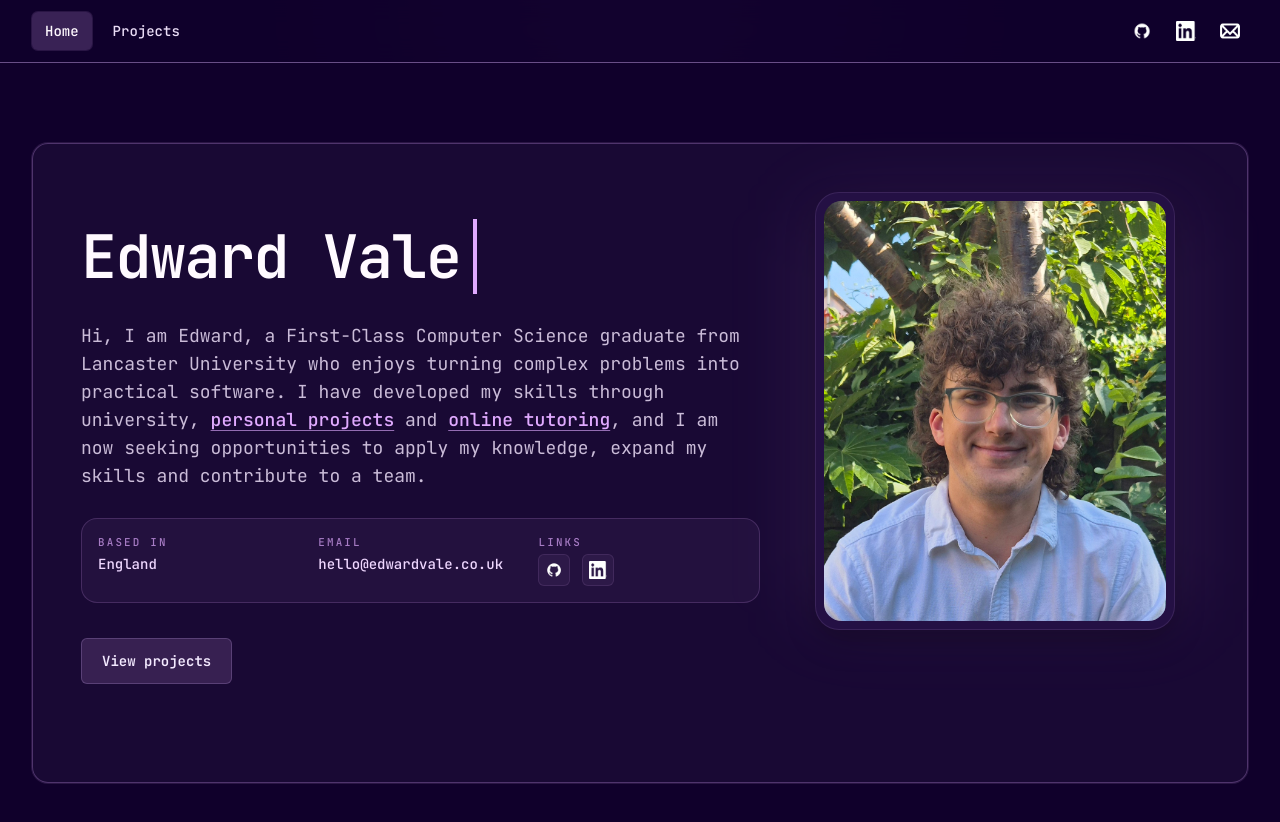
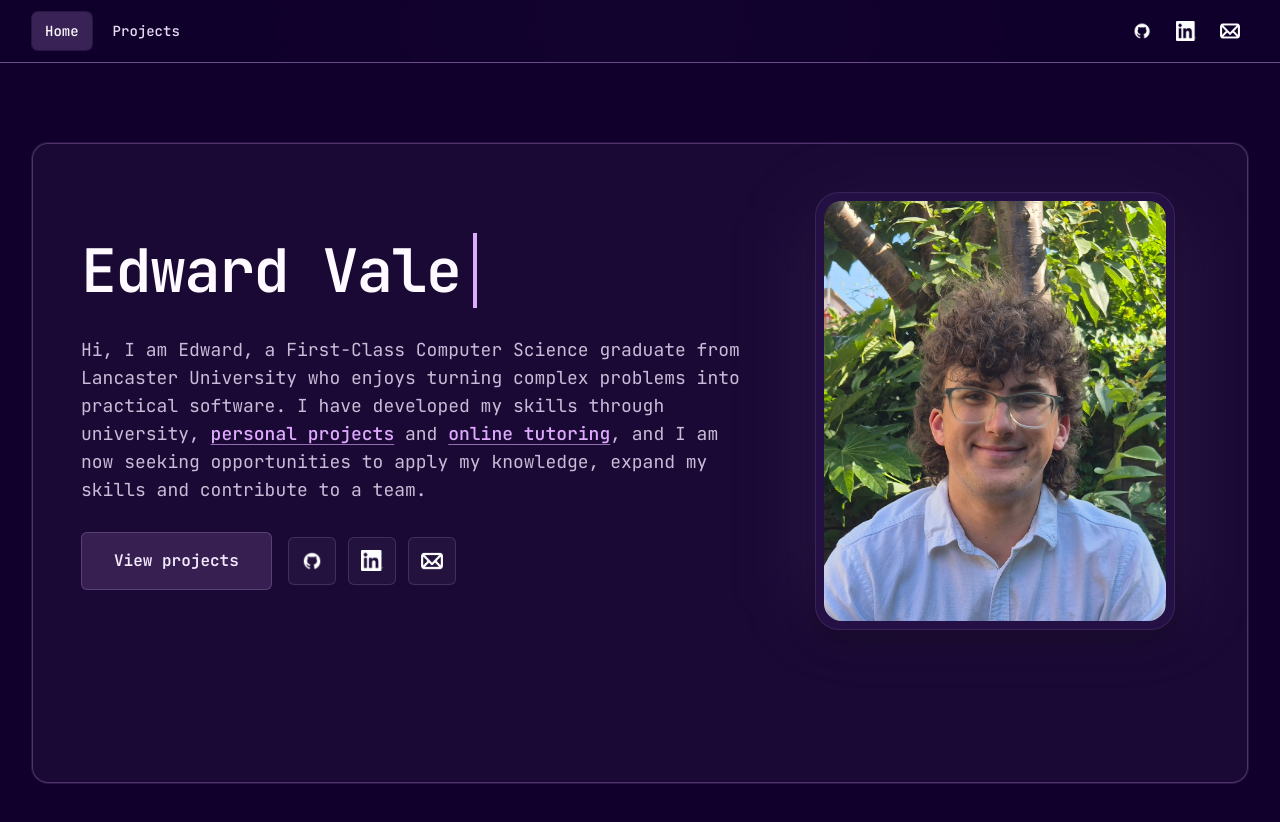
Before and after one commit to edvale732/website, a Next.js app: page / in a window 1280 px wide. Shown: the top 822 px of the page. Built offline with nearby package versions, Linux system fonts and the light colour scheme; no server answers.

Commit message:
removed links section, increased size of projects button and added link icons beside

```diff
--- a/app/page.tsx
+++ b/app/page.tsx
@@ -3,6 +3,7 @@ import Link from 'next/link';
 import headshot from '@/app/ui/icons/Headshot.jpg';
 import GitHubIcon from '@/app/ui/icons/github-white.png';
 import LinkedInIcon from '@/app/ui/icons/linkedin-white.png';
+import EmailIcon from '@/app/ui/icons/email.png';
 import RevealOnScroll from '@/app/ui/reveal-on-scroll';
 
 export default function Page() {
@@ -22,50 +23,39 @@ export default function Page() {
                 Hi, I am Edward, a First-Class Computer Science graduate from Lancaster University who enjoys turning complex problems into practical software. I have developed my skills through university, <Link href="/projects" className="font-medium text-subtle underline decoration-accent-border/70 underline-offset-4 transition hover:text-accent-hover">personal projects</Link> and <a href="https://www.mytutor.co.uk/tutors/10005073/" className="font-medium text-subtle underline decoration-accent-border/70 underline-offset-4 transition hover:text-accent-hover">online tutoring</a>, and I am now seeking opportunities to apply my knowledge, expand my skills and contribute to a team.
               </p>
 
-              <div className="grid gap-4 rounded-2xl border border-accent-border/20 bg-accent/5 p-4 text-center text-sm text-body/85 sm:grid-cols-3 sm:text-left">
-                <div>
-                  <p className="mb-1 text-[0.68rem] font-medium uppercase tracking-[0.2em] text-subtle/70">
-                    Based in
-                  </p>
-                  <p className="font-medium text-accent-hover">England</p>
-                </div>
-
-                <div>
-                  <p className="mb-1 text-[0.68rem] font-medium uppercase tracking-[0.2em] text-subtle/70">
-                    Email
-                  </p>
-                  <a
-                    href="mailto:hello@edwardvale.co.uk"
-                    className="break-words font-medium text-accent-hover transition hover:text-body"
+              <div className="flex flex-wrap items-center justify-center gap-4 sm:justify-start">
+                <Link
+                  href="/projects"
+                  className="rounded-md border border-surface-border/40 bg-accent/15 px-8 py-4 text-base font-semibold text-foreground transition hover:border-accent-hover/70 hover:bg-accent/25 focus:outline-none focus:ring-2 focus:ring-accent-border focus:ring-offset-2 focus:ring-offset-surface"
                 >
-                    hello@edwardvale.co.uk
-                  </a>
-                </div>
-
-                <div>
-                  <p className="mb-1 text-[0.68rem] font-medium uppercase tracking-[0.2em] text-subtle/70">
-                    Links
-                  </p>
-                  <div className="flex items-center justify-center gap-3 sm:justify-start">
+                  View projects
+                </Link>
+                <div className="flex items-center gap-3">
                   <a
                     href="https://github.com/edvale732"
                     target="_blank"
                     rel="noreferrer"
                     aria-label="GitHub"
-                      className="flex h-8 w-8 items-center justify-center rounded-md border border-surface-border/20 bg-accent/5 transition hover:border-accent-hover/60 hover:bg-accent/10"
+                    className="flex h-12 w-12 items-center justify-center rounded-md border border-surface-border/30 bg-accent/5 transition hover:border-accent-hover/60 hover:bg-accent/10 focus:outline-none focus:ring-2 focus:ring-accent-border"
                   >
-                      <Image src={GitHubIcon} alt="GitHub logo" width={18} height={18} className="h-[18px] w-[18px]" />
+                    <Image src={GitHubIcon} alt="" width={22} height={22} />
                   </a>
                   <a
                     href="https://www.linkedin.com/in/edward-vale-4672b3372"
                     target="_blank"
                     rel="noreferrer"
                     aria-label="LinkedIn"
-                      className="flex h-8 w-8 items-center justify-center rounded-md border border-surface-border/20 bg-accent/5 transition hover:border-accent-hover/60 hover:bg-accent/10"
+                    className="flex h-12 w-12 items-center justify-center rounded-md border border-surface-border/30 bg-accent/5 transition hover:border-accent-hover/60 hover:bg-accent/10 focus:outline-none focus:ring-2 focus:ring-accent-border"
                   >
-                      <Image src={LinkedInIcon} alt="LinkedIn logo" width={18} height={18} className="h-[18px] w-[18px]" />
+                    <Image src={LinkedInIcon} alt="" width={22} height={22} />
                   </a>
-                  </div>
+                  <a
+                    href="mailto:hello@edwardvale.co.uk"
+                    aria-label="Email"
+                    className="flex h-12 w-12 items-center justify-center rounded-md border border-surface-border/30 bg-accent/5 transition hover:border-accent-hover/60 hover:bg-accent/10 focus:outline-none focus:ring-2 focus:ring-accent-border"
+                  >
+                    <Image src={EmailIcon} alt="" width={22} height={22} />
+                  </a>
                 </div>
               </div>
             </RevealOnScroll>
@@ -85,14 +75,6 @@ export default function Page() {
             </RevealOnScroll>
           </div>
 
-          <RevealOnScroll delay={250} className="mt-2 flex justify-center sm:justify-start">
-            <Link
-              href="/projects"
-              className="rounded-md border border-surface-border/40 bg-accent/15 px-5 py-3 text-sm font-semibold text-foreground transition hover:border-accent-hover/70 hover:bg-accent/25 focus:outline-none focus:ring-2 focus:ring-accent-border focus:ring-offset-2 focus:ring-offset-surface"
-            >
-              View projects
-            </Link>
-          </RevealOnScroll>
         </div>
       </main>
     </div>
```
Lines whose indentation alone changed are shown as unchanged.
